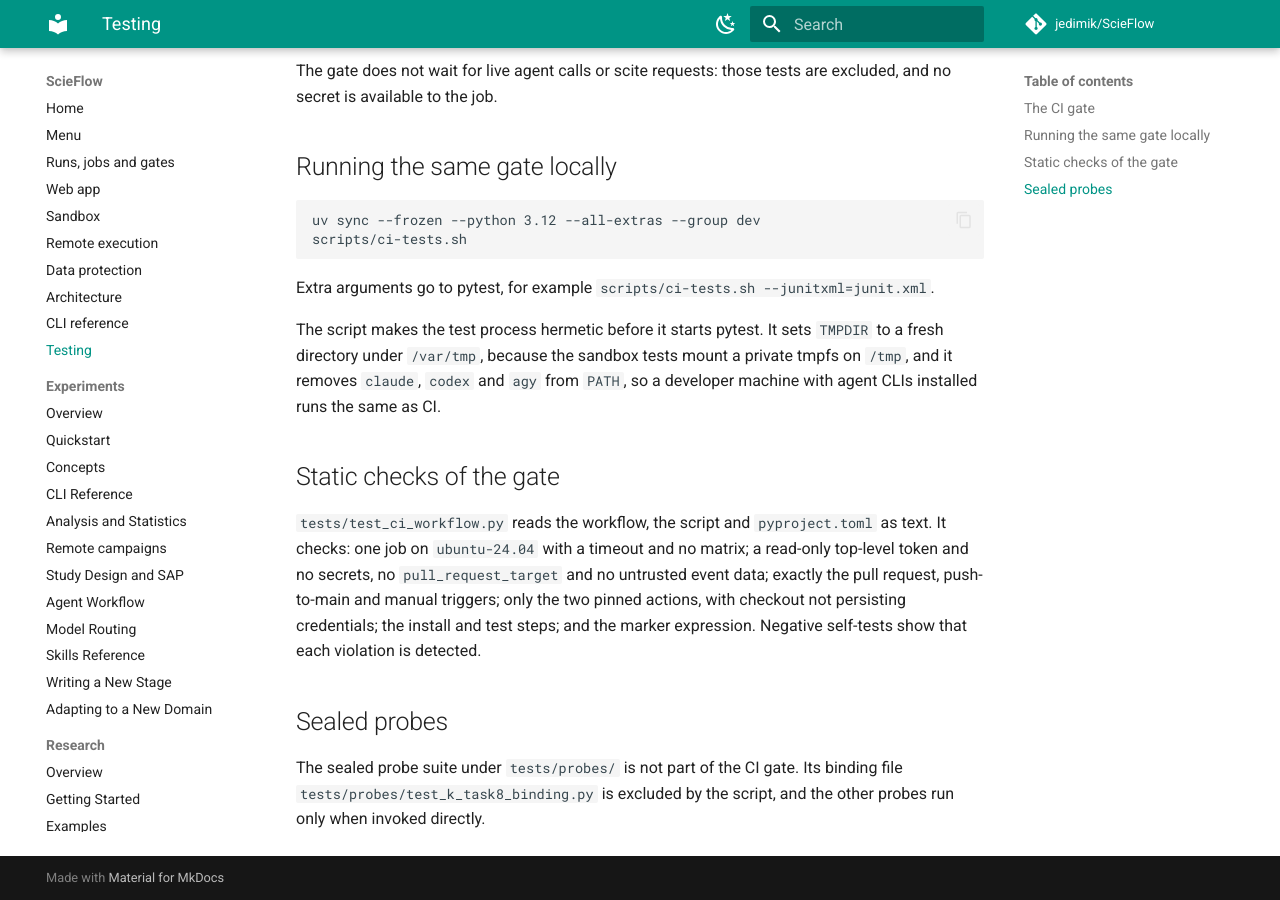
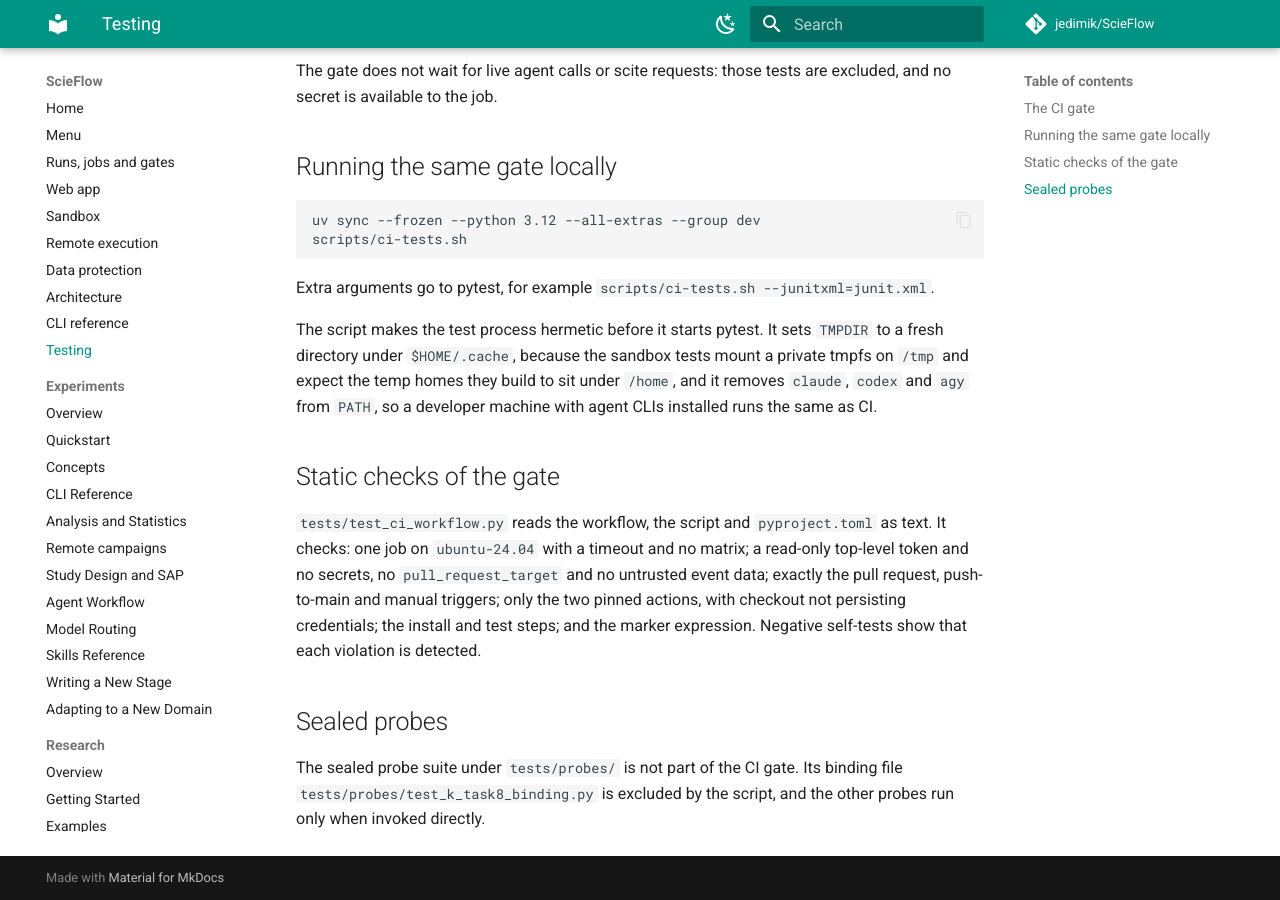
Before and after one commit to jedimik/ScieFlow, an MkDocs documentation site: the page built from docs/testing.md, in a window 1280 px wide and 900 px high, scrolled down 526 px. Built offline with MkDocs 1.6.1 and Material for MkDocs 9.7.7, drawn with Linux system fonts in a browser that asks for light colours; comment, search, counter and statistics services are not loaded.

Commit message:
ci(tests): TMPDIR under the home cache in the CI script (M-I t1)
The first reproduction (run on f76feda) left one failure: test_s2 expects /home
to be an ancestor of the test homes, which holds only when the temp directory
sits under the user's home, as on the developer and CI runners. TMPDIR now
comes from a fresh directory under $HOME/.cache; /var/tmp is no longer used.
Check 8 and docs/testing.md follow. No existing test changed.

```diff
--- a/docs/testing.md
+++ b/docs/testing.md
@@ -30,9 +30,10 @@ scripts/ci-tests.sh
 Extra arguments go to pytest, for example `scripts/ci-tests.sh --junitxml=junit.xml`.
 
 The script makes the test process hermetic before it starts pytest. It sets
-`TMPDIR` to a fresh directory under `/var/tmp`, because the sandbox tests mount a
-private tmpfs on `/tmp`, and it removes `claude`, `codex` and `agy` from `PATH`,
-so a developer machine with agent CLIs installed runs the same as CI.
+`TMPDIR` to a fresh directory under `$HOME/.cache`, because the sandbox tests mount a
+private tmpfs on `/tmp` and expect the temp homes they build to sit under `/home`,
+and it removes `claude`, `codex` and `agy` from `PATH`, so a developer machine with
+agent CLIs installed runs the same as CI.
 
 ## Static checks of the gate
 
```
Also changed, not shown: 2 other files.
